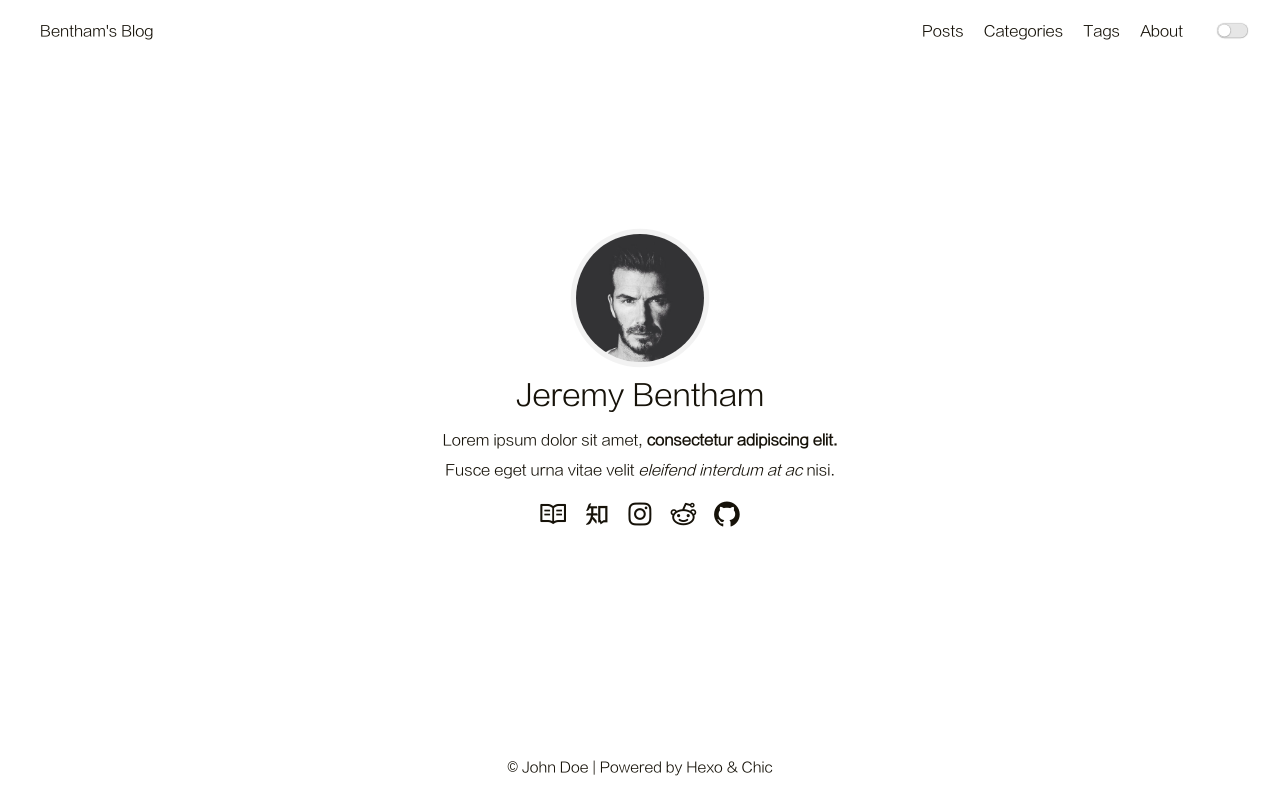
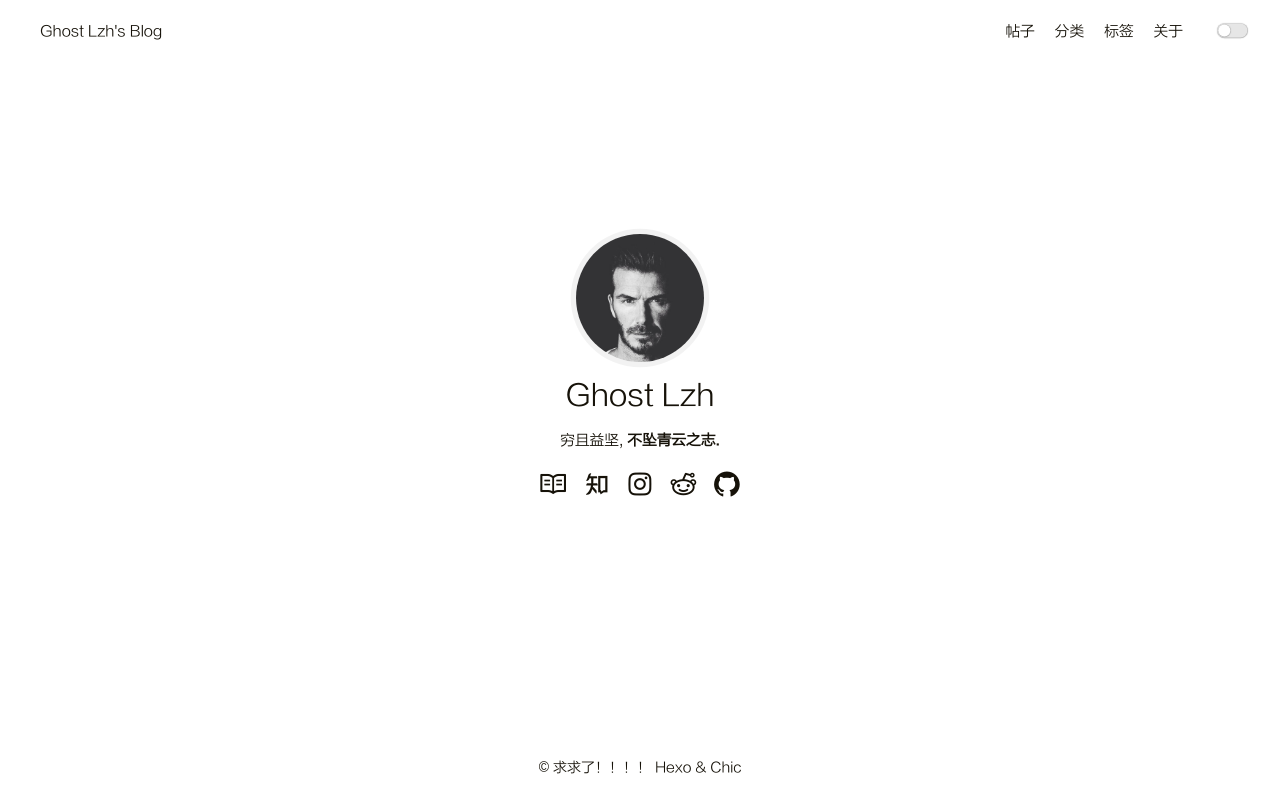
Before and after one commit to ghost-lzh/ghost-lzh.github.io, a plain HTML site: page index.html in a window 1280 px wide. Drawn offline with Linux system fonts and the light colour scheme.

Commit message:
Site updated: 2021-05-11 15:41:29

```diff
--- a/index.html
+++ b/index.html
@@ -12,7 +12,7 @@
 
 
 
-<title>Hexo</title>
+<title>Ghost lzh</title>
 
 
 
@@ -49,16 +49,16 @@
         <header>
     <nav class="navbar">
         <div class="container">
-            <div class="navbar-header header-logo"><a href="/">Bentham&#39;s Blog</a></div>
+            <div class="navbar-header header-logo"><a href="/">Ghost Lzh&#39;s Blog</a></div>
             <div class="menu navbar-right">
 
-                    <a class="menu-item" href="/archives">Posts</a>
+                    <a class="menu-item" href="/archives">帖子</a>
 
-                    <a class="menu-item" href="/category">Categories</a>
+                    <a class="menu-item" href="/category">分类</a>
 
-                    <a class="menu-item" href="/tag">Tags</a>
+                    <a class="menu-item" href="/tag">标签</a>
 
-                    <a class="menu-item" href="/about">About</a>
+                    <a class="menu-item" href="/about">关于</a>
 
                 <input id="switch_default" type="checkbox" class="switch_default">
                 <label for="switch_default" class="toggleBtn"></label>
@@ -71,19 +71,19 @@
         <div class="container">
             <div class="navbar-header">
                 <div>
-                    <a href="/">Bentham&#39;s Blog</a><a id="mobile-toggle-theme">·&nbsp;Light</a>
+                    <a href="/">Ghost Lzh&#39;s Blog</a><a id="mobile-toggle-theme">·&nbsp;Light</a>
                 </div>
                 <div class="menu-toggle" onclick="mobileBtn()">&#9776; Menu</div>
             </div>
             <div class="menu" id="mobile-menu">
 
-                    <a class="menu-item" href="/archives">Posts</a>
+                    <a class="menu-item" href="/archives">帖子</a>
 
-                    <a class="menu-item" href="/category">Categories</a>
+                    <a class="menu-item" href="/category">分类</a>
 
-                    <a class="menu-item" href="/tag">Tags</a>
+                    <a class="menu-item" href="/tag">标签</a>
 
-                    <a class="menu-item" href="/about">About</a>
+                    <a class="menu-item" href="/about">关于</a>
 
             </div>
         </div>
@@ -110,8 +110,8 @@
         <div class="avatar">
             <a href="/archives"><img src="/image/avatar.jpeg"></a>
         </div>
-        <div class="nickname">Jeremy Bentham</div>
-        <div class="description"><p>Lorem ipsum dolor sit amet, <strong>consectetur adipiscing elit.</strong> <br>Fusce eget urna vitae velit <em>eleifend interdum at ac</em> nisi.</p>
+        <div class="nickname">Ghost Lzh</div>
+        <div class="description"><p>穷且益坚, <strong>不坠青云之志.</strong> <br><em></em> </p>
 </div>
         <div class="links">
 
@@ -144,7 +144,7 @@
 
                     </a>
 
-                    <a class="link-item" title="Github" target="_blank" rel="noopener" href="https://github.com/Siricee">
+                    <a class="link-item" title="Github" target="_blank" rel="noopener" href="https://github.com/ghost-lzh">
 
 
                             <i class="iconfont icon-github"></i>
@@ -160,7 +160,7 @@
         </div>
         <footer id="footer" class="footer">
     <div class="copyright">
-        <span>© John Doe | Powered by <a href="https://hexo.io" target="_blank">Hexo</a> & <a href="https://github.com/Siricee/hexo-theme-Chic" target="_blank">Chic</a></span>
+        <span>© 求求了！！！！ <a href="https://hexo.io" target="_blank">Hexo</a> & <a href="https://github.com/Siricee/hexo-theme-Chic" target="_blank">Chic</a></span>
     </div>
 </footer>
 
```
